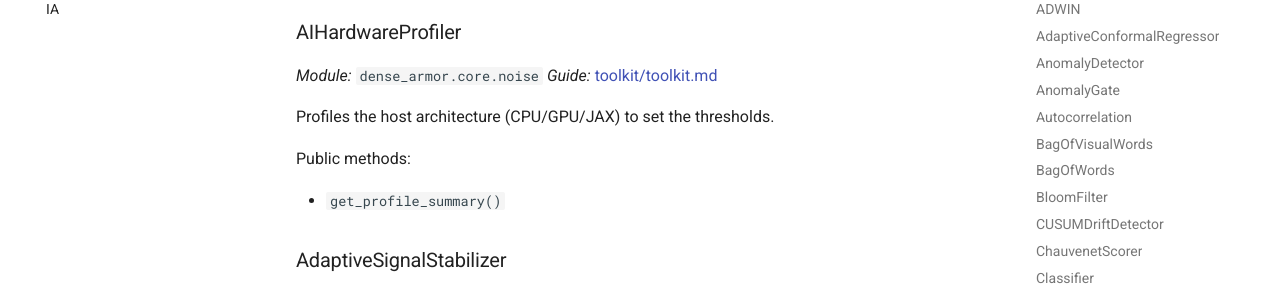
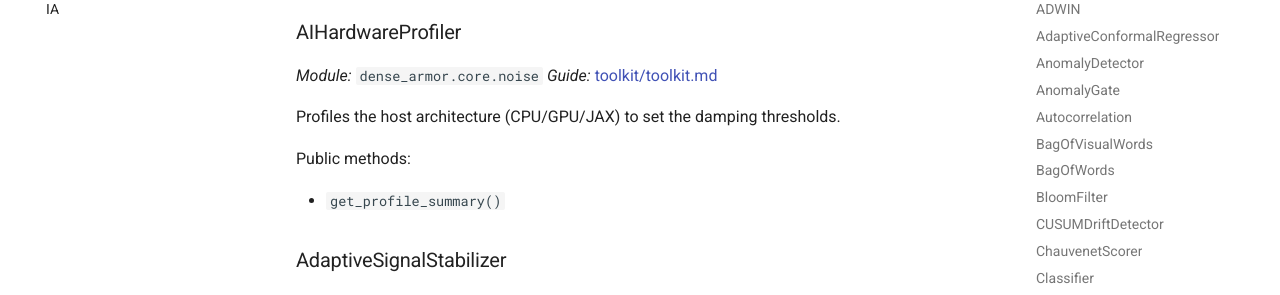
Before and after one commit to tatopenn-cell/Dense-Armor, an MkDocs documentation site: the page built from docs/api/general.md, in a window 1280 px wide and 900 px high, scrolled down 69014 px. Shown: the part 153-448 px from the top of the window. Built offline with MkDocs 1.6.1 and Material for MkDocs 9.7.7, drawn with Linux system fonts in a browser that asks for light colours; comment, search, counter and statistics services are not loaded; some of the changed text lies outside the part shown.

```diff
--- a/docs/api/general.md
+++ b/docs/api/general.md
@@ -2718,7 +2718,7 @@
 *Module:* `dense_armor.core.noise`
 *Guide:* [toolkit/toolkit.md](../toolkit/toolkit.md)
 
-Profiles the host architecture (CPU/GPU/JAX) to set the thresholds.
+Profiles the host architecture (CPU/GPU/JAX) to set the damping thresholds.
 
 Public methods:
 
```
Also changed, not shown: other parts of docs/api/general.md (+2 -2 lines), docs/api/ai.md (+1 -1 lines).
